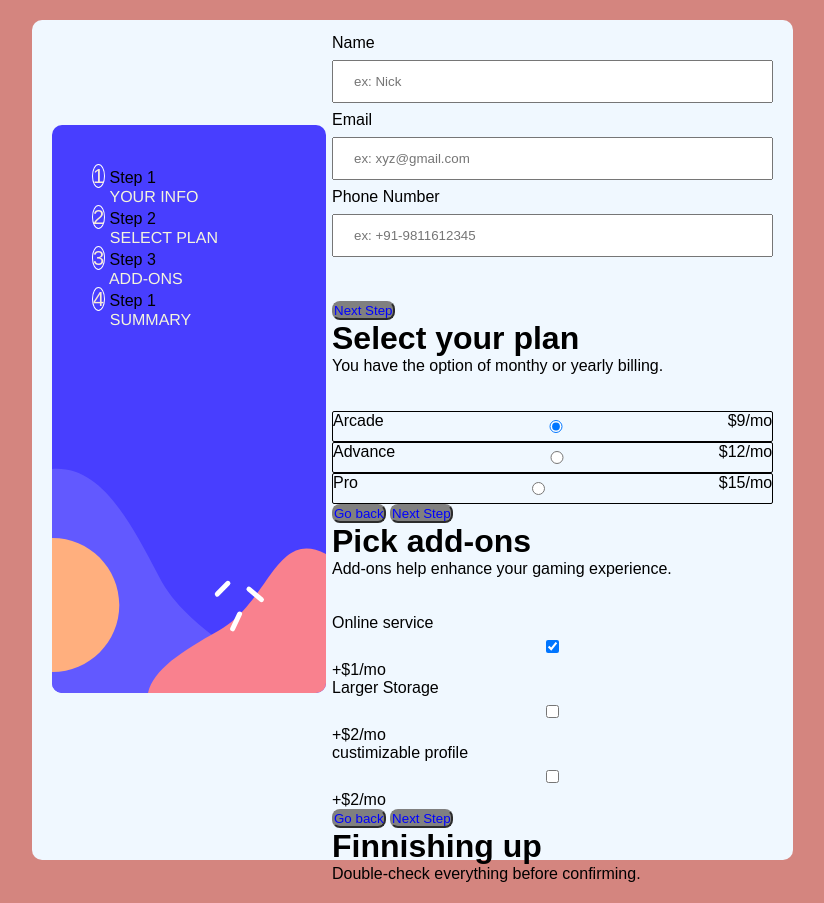
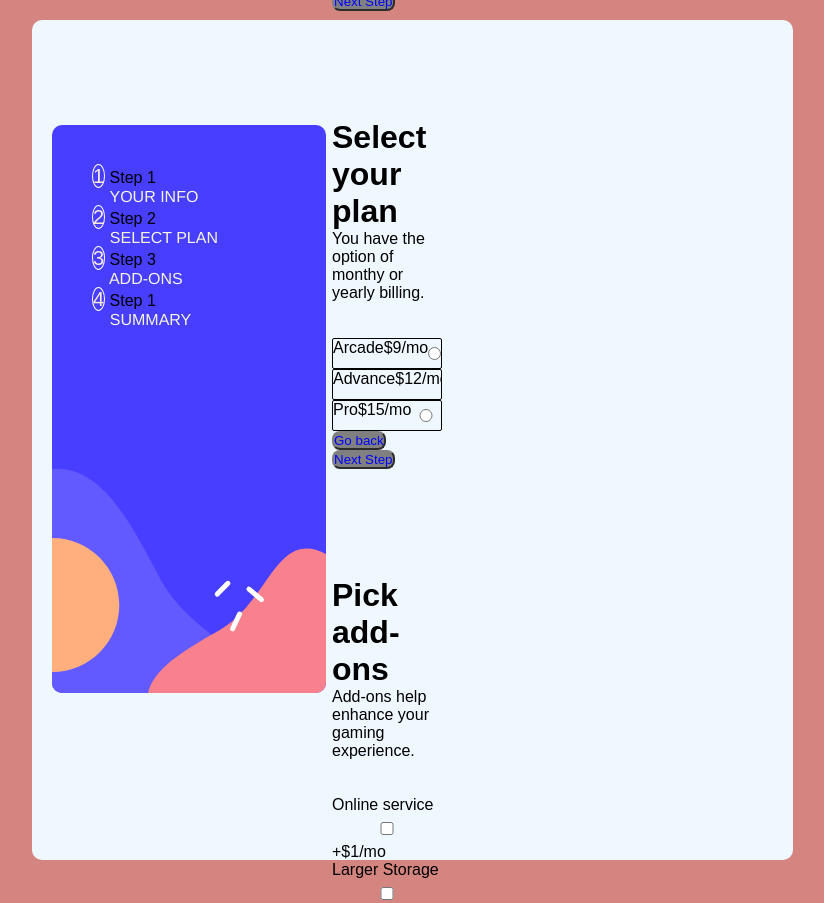
Before and after one commit to Rachit072/Mult-Step-Form, a plain HTML site: page index.html in a window 1280 px wide. Shown: the top 903 px of the page, without its empty margins (238-1062 px from the left). Drawn offline with Linux system fonts and the light colour scheme; files whose address does not match are found by name.

Commit message:
added html

```diff
--- a/index.html
+++ b/index.html
@@ -36,6 +36,7 @@
     </div>
     <div class="form">
       <form>
+      <div class="page" >
       <h1>Personal info</h1>
       <p>Please provide your name, email address, and phone number.</p><br><br>
         <div>
@@ -52,30 +53,37 @@
         </div>
         <div><br><br>
           <button style="color:blue;" class="1-next">Next Step</button>
+        </div>
+      </div>
+      <div class="page" ><br><br><br><br><br><br>
       <h1>Select your plan</h1>
       <p>You have the option of monthy or yearly billing.</p><br><br>
-      <div class="plan" >
+      <ul id="plan">
+      <li class="plan" >
         <label for="arcade">Arcade</label>
-        <input type="radio" name="plan"  id="arcade"checked>
-        <p>$9/mo</p>
-      </div>
-      <div class="plan"  >
-        <label for="advance">Advance</label>
-        <input type="radio" name="plan" id="advance">
+        <div>$9/mo</div>
+        <input type="radio" name="arcade"  id="arcade">
+      </li>
+      <li class="plan"  >
+        <label for="advance">Advance</label><br>
         <p>$12/mo</p>
-      </div>
-      <div class="plan"  >
-        <label for="pro">Pro</label>
-        <input type="radio" name="plan" id="pro">
+        <input type="radio" name="advance" id="advance">
+      </li>
+      <li class="plan"  >
+        <label for="pro">Pro</label><br>
         <p>$15/mo</p>
-      </div>
+        <input type="radio" name="pro" id="pro">
+      </li>
+      </ul>
           <button style="color:blue;" class="back1">Go back</button>
           <button style="color:blue;" class="2-next" >Next Step</button>
+      </div>
+      <div class="page" ><br><br><br><br><br><br>
       <h1>Pick add-ons</h1>
       <p>Add-ons help enhance your gaming experience.</p><br><br>
       <div class="add" >
         <label for="online">Online service</label>
-        <input type="checkbox" name="online"  id="online"checked>
+        <input type="checkbox" name="online"  id="online">
         <p>+$1/mo</p>
       </div>
       <div class="add"  >
@@ -90,6 +98,8 @@
       </div>
           <button style="color:blue;"class="back2" >Go back</button>
           <button style="color:blue;" class="3-next">Next Step</button>
+      </div>
+      <div class="page" > <br><br><br><br><br><br>
       <h1>Finnishing up</h1>
       <p>Double-check everything before confirming.</p><br><br>
       <div class="summary" >
@@ -103,6 +113,7 @@
       </div>
           <button style="color:blue;"class="back3" >Go back</button>
           <button style="color:blue;"class="confirm" >Confirm</button>
+      </div>
     </form>
     </div>
   </div>
```
